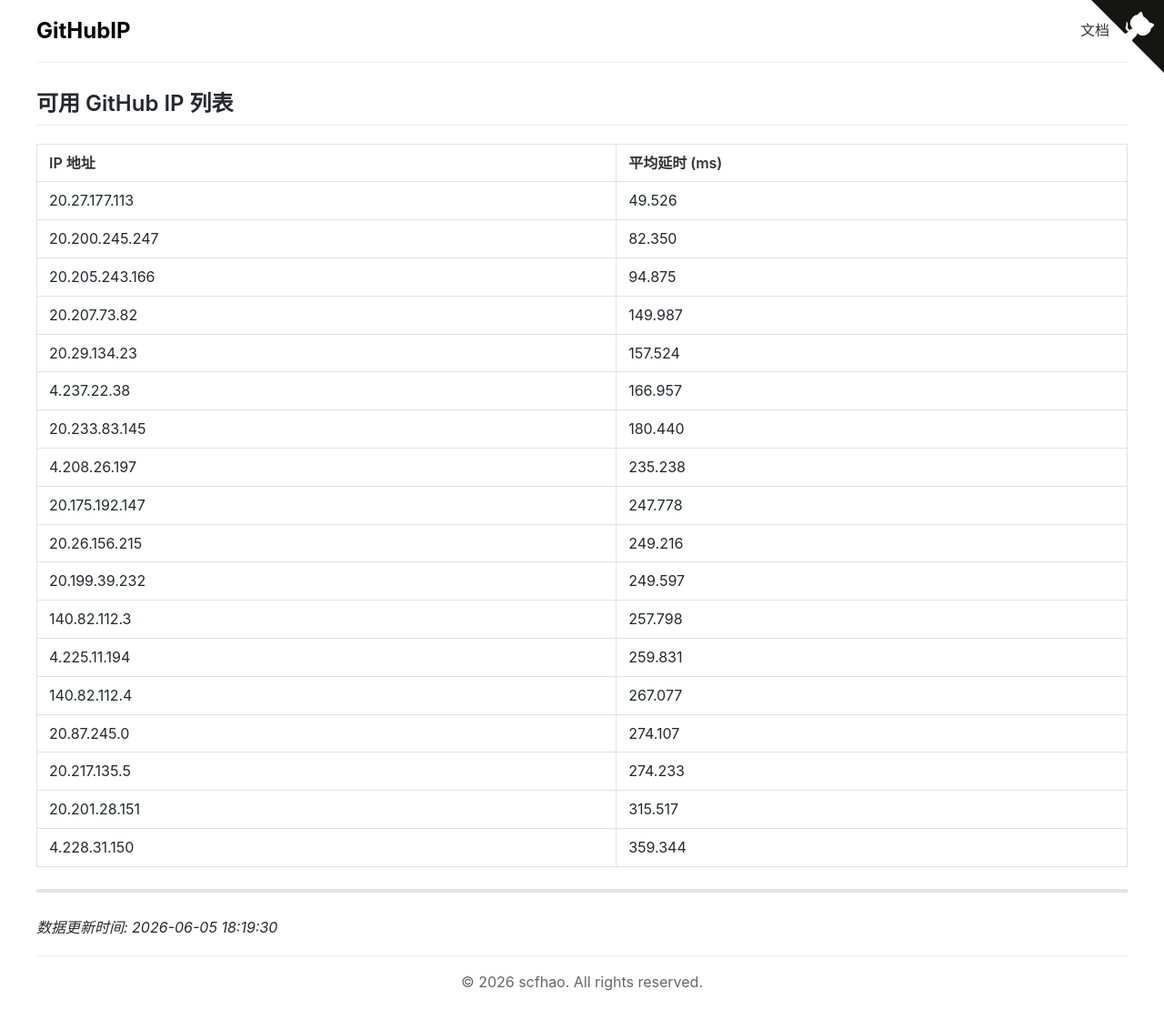
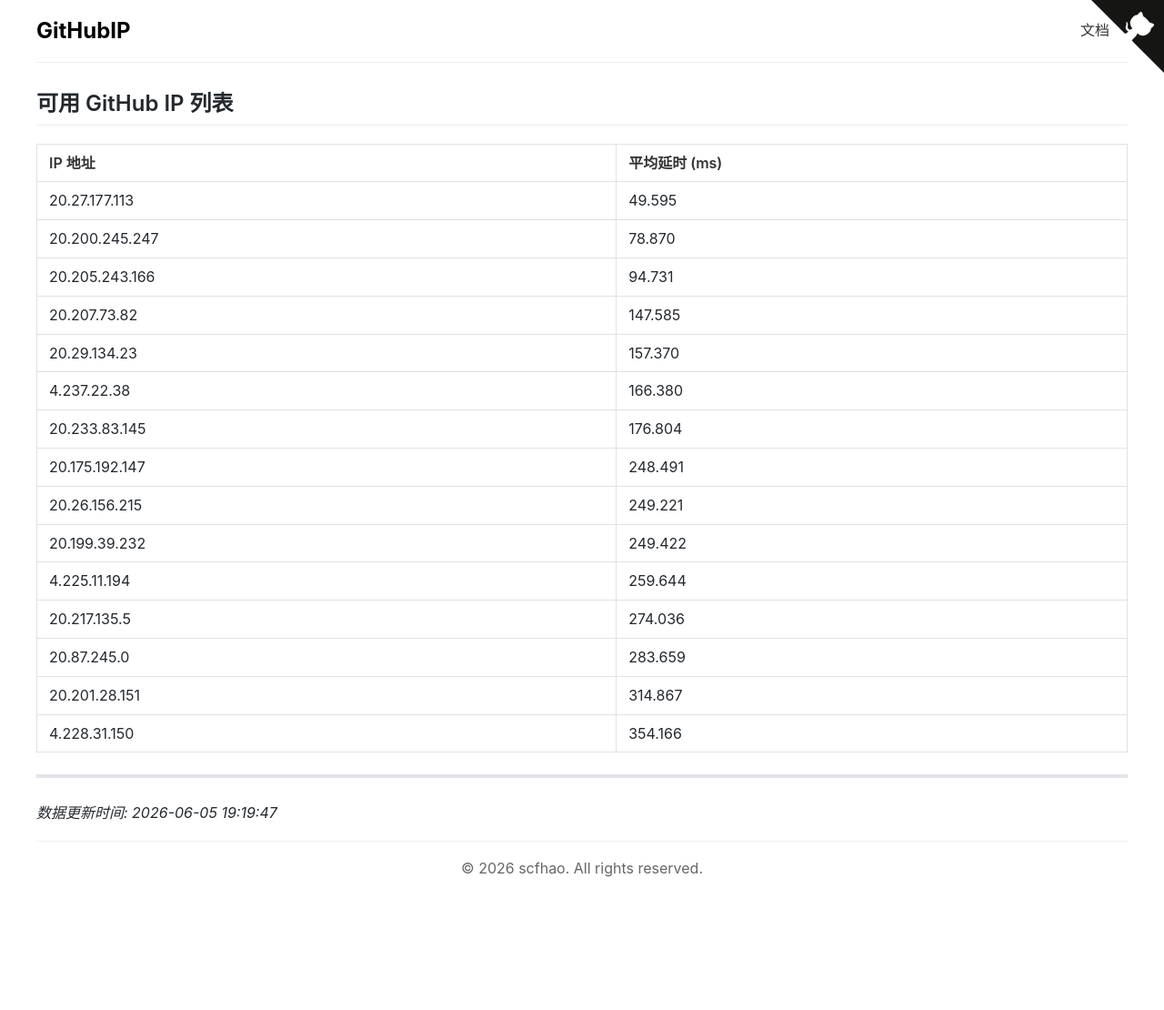
Before and after one commit to scfhao/GitHubIP, a Jekyll site: the page built from index.md, in a window 1280 px wide. Shown: the whole page at 91% size. Built offline with Jekyll 4.4.1, drawn with Linux system fonts in a browser that asks for light colours; after the commit the page ends 984 px from its top, so only the background shows below that.

Commit message:
自动脚本执行 - 2026-06-05 19:19:47

```diff
--- a/index.md
+++ b/index.md
@@ -1,32 +1,29 @@
 ---
 layout: home
 title: GitHub IP 列表
-date: 2026-06-05 18:19:30
+date: 2026-06-05 19:19:47
 ---
 
 ## 可用 GitHub IP 列表
 
 | IP 地址 | 平均延时 (ms) |
 |---------|--------------|
-| 20.27.177.113 | 49.526 |
-| 20.200.245.247 | 82.350 |
-| 20.205.243.166 | 94.875 |
-| 20.207.73.82 | 149.987 |
-| 20.29.134.23 | 157.524 |
-| 4.237.22.38 | 166.957 |
-| 20.233.83.145 | 180.440 |
-| 4.208.26.197 | 235.238 |
-| 20.175.192.147 | 247.778 |
-| 20.26.156.215 | 249.216 |
-| 20.199.39.232 | 249.597 |
-| 140.82.112.3 | 257.798 |
-| 4.225.11.194 | 259.831 |
-| 140.82.112.4 | 267.077 |
-| 20.87.245.0 | 274.107 |
-| 20.217.135.5 | 274.233 |
-| 20.201.28.151 | 315.517 |
-| 4.228.31.150 | 359.344 |
+| 20.27.177.113 | 49.595 |
+| 20.200.245.247 | 78.870 |
+| 20.205.243.166 | 94.731 |
+| 20.207.73.82 | 147.585 |
+| 20.29.134.23 | 157.370 |
+| 4.237.22.38 | 166.380 |
+| 20.233.83.145 | 176.804 |
+| 20.175.192.147 | 248.491 |
+| 20.26.156.215 | 249.221 |
+| 20.199.39.232 | 249.422 |
+| 4.225.11.194 | 259.644 |
+| 20.217.135.5 | 274.036 |
+| 20.87.245.0 | 283.659 |
+| 20.201.28.151 | 314.867 |
+| 4.228.31.150 | 354.166 |
 
 ---
 
-*数据更新时间: 2026-06-05 18:19:30*
+*数据更新时间: 2026-06-05 19:19:47*
```
